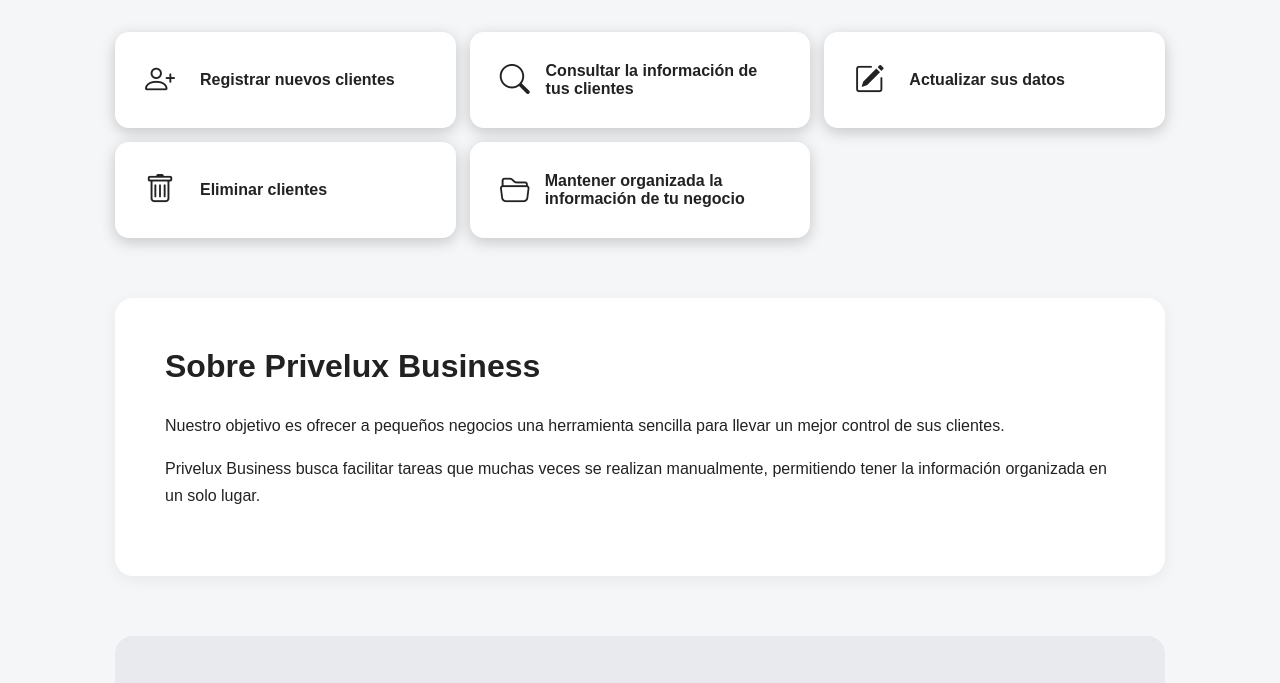
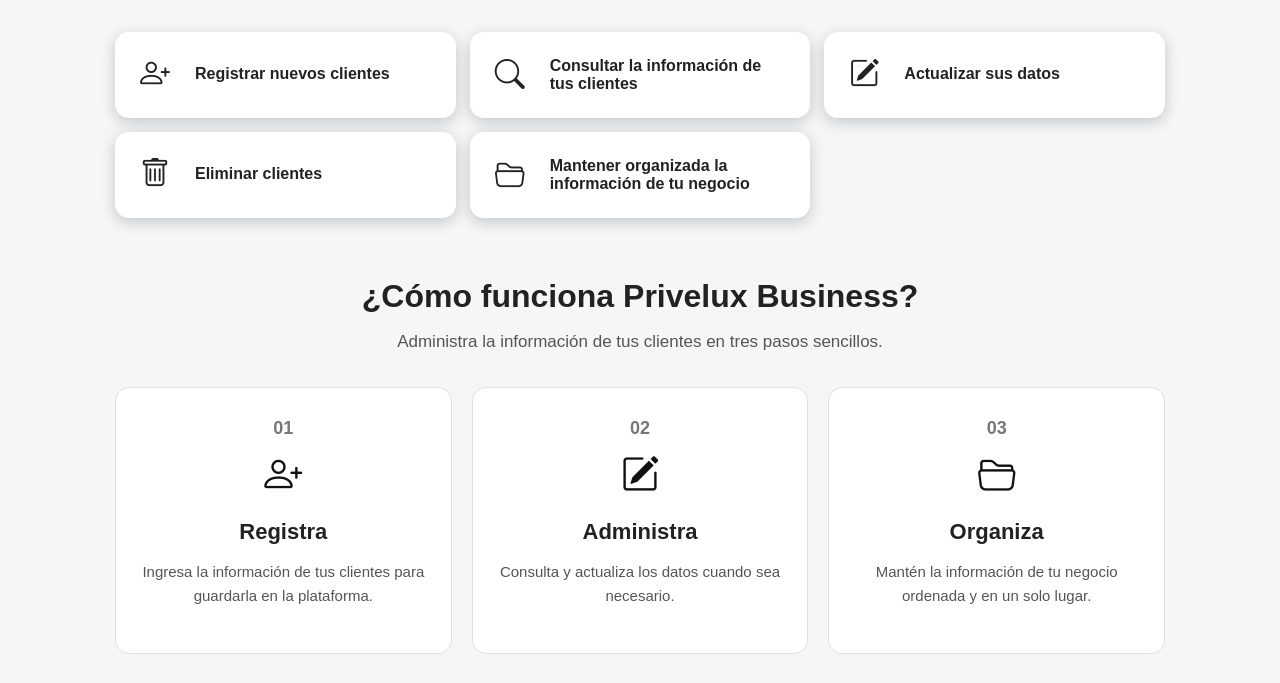
Before and after one commit to alzatejerson99-bit/portafolio-programacion-web, a plain HTML site: page index.html in a window 1280 px wide. Shown: the part 602-1285 px from the top of the page. Drawn offline with nearby package versions, Linux system fonts and the light colour scheme.

Commit message:
Mejoras del portafolio y nueva seccion como funciona

```diff
--- a/estilos.css
+++ b/estilos.css
@@ -1,3 +1,4 @@
+
 /* CONFIGURACIÓN GENERAL */
 
 * {
@@ -30,12 +31,14 @@ header {
     display: flex;
     align-items: center;
     justify-content: space-evenly;
+    gap: 15px;
 }
 
 .menu h1 {
     margin: 0;
     font-size: 28px;
     font-family: Georgia, 'Times New Roman', Times, serif;
+    text-align: center;
 }
 
 .menu a {
@@ -72,7 +75,7 @@ section {
     border-radius: 18px;
     display: flex;
     align-items: center;
-
+    gap: 30px;
 }
 
 #inicio h2 {
@@ -87,8 +90,10 @@ section {
     line-height: 1.6;
     color: #d4d4d4;
 }
-#inicio img{
+
+#inicio img {
     width: 200px;
+    max-width: 100%;
 }
 
 
@@ -110,19 +115,104 @@ section {
 
 #servicios li {
     background-color: white;
-    padding: 30px;
+    padding: 25px;
     border-radius: 14px;
     box-shadow: 0 4px 15px rgba(0, 0, 0, 0.20);
-    font-weight: bold;
+    transition: 0.3s;
 }
-#servicios li {
+
+#servicios li:hover {
+    transform: translateY(-5px);
+    box-shadow: 0 6px 20px rgba(0, 0, 0, 0.22);
+}
+
+#servicios details {
+    width: 100%;
+}
+
+#servicios summary {
     display: flex;
     align-items: center;
-    gap:15px;
+    gap: 15px;
+    font-weight: bold;
+    cursor: pointer;
+    list-style: none;
 }
-#servicios li i{
-  font-size: 30px;
-  width: 40px;
+
+#servicios summary::-webkit-details-marker {
+    display: none;
+}
+
+#servicios li i {
+    font-size: 30px;
+    width: 40px;
+    flex-shrink: 0;
+}
+
+#servicios details p {
+    font-size: 14px;
+    font-weight: normal;
+    line-height: 1.6;
+    color: #555;
+    margin-top: 20px;
+    margin-bottom: 0;
+}
+
+
+/* CÓMO FUNCIONA */
+
+#como-funciona {
+    text-align: center;
+}
+
+#como-funciona h2 {
+    font-size: 32px;
+    margin-bottom: 15px;
+}
+
+.descripcion-pasos {
+    color: #555;
+    font-size: 17px;
+    margin-bottom: 35px;
+}
+
+.contenedor-pasos {
+    display: grid;
+    grid-template-columns: repeat(3, 1fr);
+    gap: 20px;
+}
+
+.paso {
+    background-color: white;
+    padding: 30px 20px;
+    border-radius: 14px;
+    border: 1px solid #e0e0e0;
+    position: relative;
+}
+
+.numero-paso {
+    display: block;
+    font-size: 18px;
+    font-weight: bold;
+    color: #777;
+    margin-bottom: 15px;
+}
+
+.paso i {
+    display: block;
+    font-size: 38px;
+    color: #111;
+}
+
+.paso h3 {
+    font-size: 22px;
+    margin-bottom: 12px;
+}
+
+.paso p {
+    font-size: 15px;
+    line-height: 1.6;
+    color: #555;
 }
 
 
@@ -132,7 +222,6 @@ section {
     background-color: white;
     padding: 50px;
     border-radius: 18px;
-
     box-shadow: 0 4px 15px rgba(0, 0, 0, 0.06);
 }
 
@@ -184,15 +273,64 @@ button {
     font-size: 16px;
     cursor: pointer;
 }
+
 button:hover {
     background-color: #333;
 }
 
 
 /* PIE DE PÁGINA */
+
 footer {
     background-color: #111;
     color: white;
     text-align: center;
     padding: 25px;
 }
+
+
+/* ADAPTACIÓN A CELULARES */
+
+@media (max-width: 768px) {
+
+    .menu {
+        flex-wrap: wrap;
+        gap: 15px;
+    }
+
+    .menu h1 {
+        width: 100%;
+        order: -1;
+    }
+
+    .menu a {
+        font-size: 14px;
+    }
+
+    #inicio {
+        flex-direction: column;
+        padding: 40px 25px;
+        text-align: center;
+    }
+
+    #inicio h2 {
+        font-size: 32px;
+    }
+
+    #inicio img {
+        width: 180px;
+    }
+
+    #servicios ul {
+        grid-template-columns: 1fr;
+    }
+
+    .contenedor-pasos {
+        grid-template-columns: 1fr;
+    }
+
+    #nosotros,
+    #contacto {
+        padding: 30px 25px;
+    }
+}
--- a/index.html
+++ b/index.html
@@ -1,7 +1,10 @@
+
 <!DOCTYPE html>
 <html lang="es">
 
 <head>
+    <meta charset="UTF-8">
+    <meta name="viewport" content="width=device-width, initial-scale=1.0">
     <title>Privelux Business</title>
     <link rel="stylesheet" href="estilos.css">
     <link rel="stylesheet" href="https://cdn.jsdelivr.net/npm/bootstrap-icons@1.11.3/font/bootstrap-icons.min.css">
@@ -13,6 +16,7 @@
         <nav class="menu">
             <a href="#inicio">Inicio</a>
             <a href="#servicios">Servicios</a>
+            <a href="#como-funciona">Cómo funciona</a>
 
             <h1>Privelux Business</h1>
 
@@ -22,6 +26,8 @@
     </header>
 
     <main>
+
+        <!-- SECCIÓN DE INICIO -->
 
         <section id="inicio">
 
@@ -38,18 +44,128 @@
             <img src="img/DashboardClientes.png" alt="Panel de administración de clientes">
 
         </section>
+
+
+        <!-- SERVICIOS -->
+
         <section id="servicios">
             <h2>¿Qué podrás hacer con Privelux Business?</h2>
 
             <ul>
-                 <li><i class="bi bi-person-plus"></i> Registrar nuevos clientes</li>
-                 <li><i class="bi bi-search"></i> Consultar la información de tus clientes</li>
-                 <li><i class="bi bi-pencil-square"></i> Actualizar sus datos</li>
-                 <li><i class="bi bi-trash"></i> Eliminar clientes</li>
-                 <li><i class="bi bi-folder2-open"></i> Mantener organizada la información de tu negocio</li>
+                <li>
+                    <details>
+                        <summary>
+                            <i class="bi bi-person-plus"></i>
+                            Registrar nuevos clientes
+                        </summary>
+                        <p>
+                            Agrega nuevos clientes al sistema y guarda sus datos
+                            para tener su información disponible cuando la necesites.
+                        </p>
+                    </details>
+                </li>
+
+                <li>
+                    <details>
+                        <summary>
+                            <i class="bi bi-search"></i>
+                            Consultar la información de tus clientes
+                        </summary>
+                        <p>
+                            Busca y revisa los datos de los clientes que ya
+                            están registrados en la plataforma.
+                        </p>
+                    </details>
+                </li>
+
+                <li>
+                    <details>
+                        <summary>
+                            <i class="bi bi-pencil-square"></i>
+                            Actualizar sus datos
+                        </summary>
+                        <p>
+                            Modifica la información de un cliente cuando
+                            necesites corregir o actualizar algún dato.
+                        </p>
+                    </details>
+                </li>
+
+                <li>
+                    <details>
+                        <summary>
+                            <i class="bi bi-trash"></i>
+                            Eliminar clientes
+                        </summary>
+                        <p>
+                            Elimina los registros que ya no necesites
+                            mantener dentro de la plataforma.
+                        </p>
+                    </details>
+                </li>
+
+                <li>
+                    <details>
+                        <summary>
+                            <i class="bi bi-folder2-open"></i>
+                            Mantener organizada la información de tu negocio
+                        </summary>
+                        <p>
+                            Centraliza los registros de tus clientes para
+                            facilitar su consulta y administración.
+                        </p>
+                    </details>
+                </li>
             </ul>
         </section>
 
+
+        <!-- CÓMO FUNCIONA -->
+
+        <section id="como-funciona">
+            <h2>¿Cómo funciona Privelux Business?</h2>
+
+            <p class="descripcion-pasos">
+                Administra la información de tus clientes en tres pasos sencillos.
+            </p>
+
+            <div class="contenedor-pasos">
+
+                <div class="paso">
+                    <span class="numero-paso">01</span>
+                    <i class="bi bi-person-plus"></i>
+                    <h3>Registra</h3>
+                    <p>
+                        Ingresa la información de tus clientes
+                        para guardarla en la plataforma.
+                    </p>
+                </div>
+
+                <div class="paso">
+                    <span class="numero-paso">02</span>
+                    <i class="bi bi-pencil-square"></i>
+                    <h3>Administra</h3>
+                    <p>
+                        Consulta y actualiza los datos
+                        cuando sea necesario.
+                    </p>
+                </div>
+
+                <div class="paso">
+                    <span class="numero-paso">03</span>
+                    <i class="bi bi-folder2-open"></i>
+                    <h3>Organiza</h3>
+                    <p>
+                        Mantén la información de tu negocio
+                        ordenada y en un solo lugar.
+                    </p>
+                </div>
+
+            </div>
+        </section>
+
+
+        <!-- NOSOTROS -->
 
         <section id="nosotros">
             <h2>Sobre Privelux Business</h2>
@@ -66,6 +182,8 @@
         </section>
 
 
+        <!-- CONTACTO -->
+
         <section id="contacto">
             <h2>Contáctanos</h2>
 
@@ -74,7 +192,6 @@
             </p>
 
             <form>
-
                 <label for="nombre">Nombre:</label>
                 <input type="text" id="nombre">
 
@@ -82,7 +199,6 @@
                 <input type="tel" id="telefono">
 
                 <button type="submit">Enviar</button>
-
             </form>
         </section>
 
```
Lines whose indentation alone changed are shown as unchanged.
